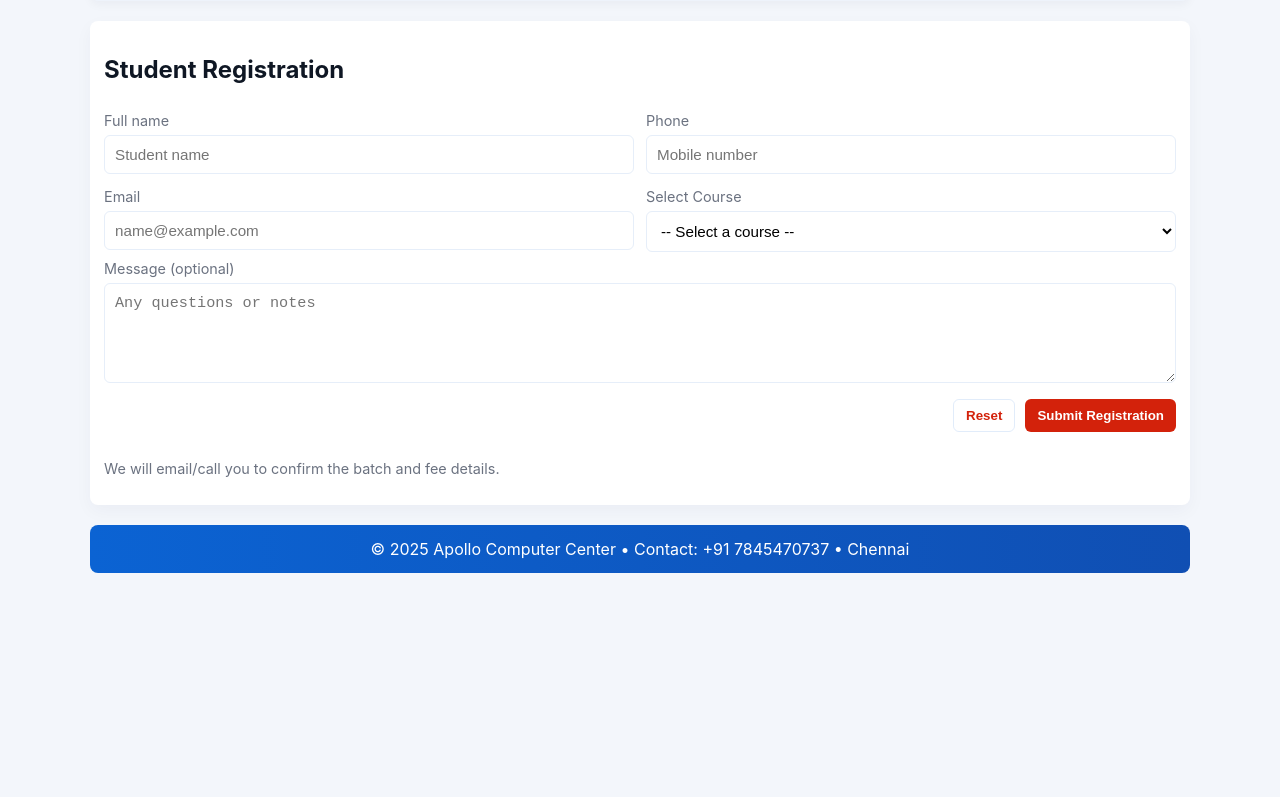
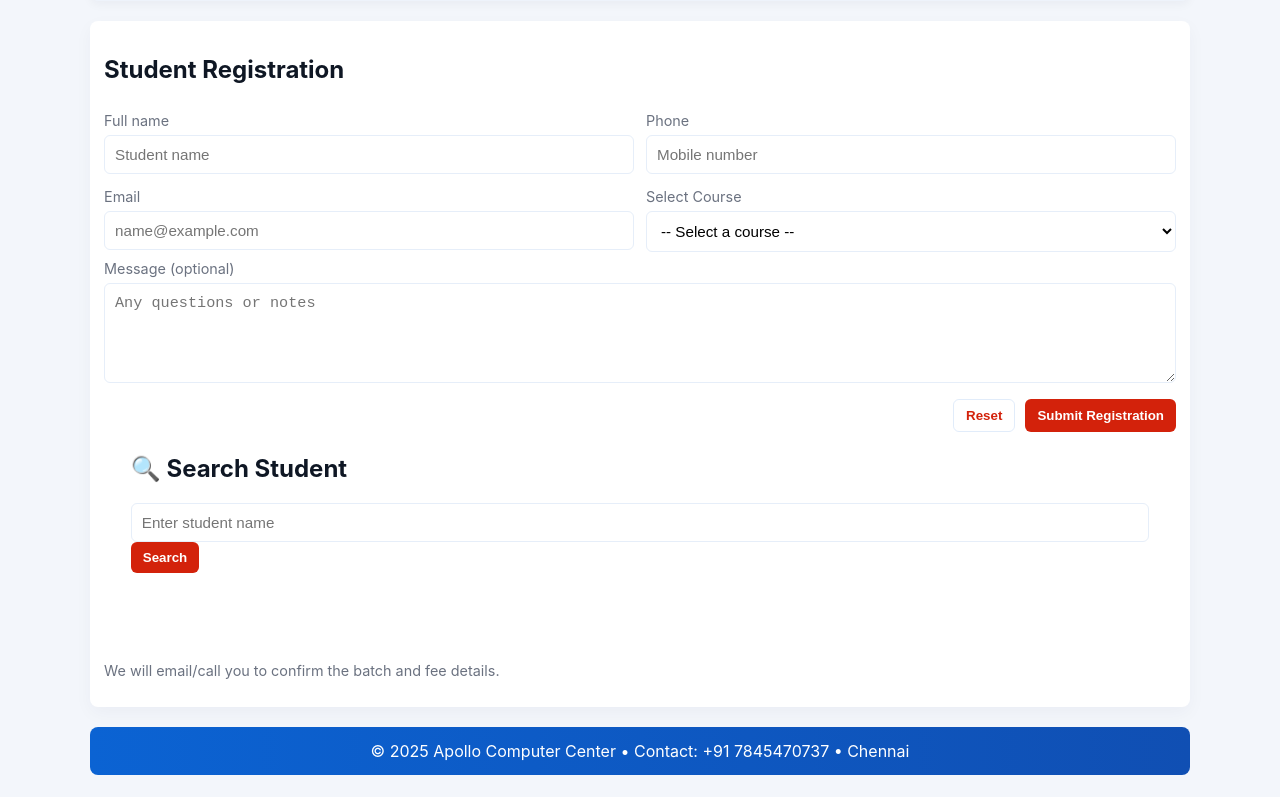
Before and after one commit to nisath-android/registration-form, a plain HTML site: page index.html in a window 1280 px wide. Shown: the part 1354-2151 px from the top of the page. Before the commit the page ends 1949 px from the top, so only its background shows below. Drawn offline with Linux system fonts and the light colour scheme.

Commit message:
Update index.html
search option added

```diff
--- a/index.html
+++ b/index.html
@@ -391,6 +391,14 @@
       <button type="reset" class="btn ghost">Reset</button>
       <button type="submit" class="btn">Submit Registration</button>
     </div>
+    <div class="container">
+  <h2>🔍 Search Student</h2>
+  <input type="text" id="searchName" placeholder="Enter student name">
+  <button class="btn" onclick="searchStudent()">Search</button>
+
+  <div id="studentResult" style="margin-top:15px; background:#fff; padding:12px; border-radius:8px;"></div>
+</div>
+
 <div class="progress-container">
     <div class="progress-bar" id="progressBar"></div>
     <div class="progress-text" id="progressText"></div>
@@ -404,7 +412,7 @@
 </div>
 
 <script>
-  const scriptURL = "https://script.google.com/macros/s/AKfycbytv3SZ9hufgGBU2X8hH4qPJtStEYafTKdwHhYG6DeFp2S2xRkreFHuayjJ7POcTJUA2w/exec";
+  const scriptURL = "https://script.google.com/macros/s/AKfycbwR7HKlOfUg4Jiz8SbItH6s6cD_U2eILoGJVBrFuQOZ56FSCHFePAJRprXqRFzxd2MZNg/exec";
   const TOKEN = "apollo-reg";
   const form = document.getElementById("registrationForm");
   const progressContainer = document.getElementById("progressContainer");
@@ -475,6 +483,35 @@
       }, 2000);
     });
   });
+
+   function searchStudent() {
+    const name = document.getElementById("searchName").value.trim();
+    if (!name) {
+      alert("Please enter a student name");
+      return;
+    }
+
+    fetch(`${scriptURL}?token=${TOKEN}&name=${encodeURIComponent(name)}`)
+      .then(res => res.json())
+      .then(data => {
+        const resultDiv = document.getElementById("studentResult");
+        if (data.success) {
+          resultDiv.innerHTML = `
+            <h3>✅ Student Found</h3>
+            <p><b>Name:</b> ${data.student.name}</p>
+            <p><b>Phone:</b> ${data.student.phone}</p>
+            <p><b>Email:</b> ${data.student.email}</p>
+            <p><b>Course:</b> ${data.student.course}</p>
+          `;
+        } else {
+          resultDiv.innerHTML = `<p style="color:red;">❌ ${data.message}</p>`;
+        }
+      })
+      .catch(() => {
+        document.getElementById("studentResult").innerHTML =
+          "<p style='color:red;'>❌ Error fetching data.</p>";
+      });
+  }
 </script>
 
 
```
